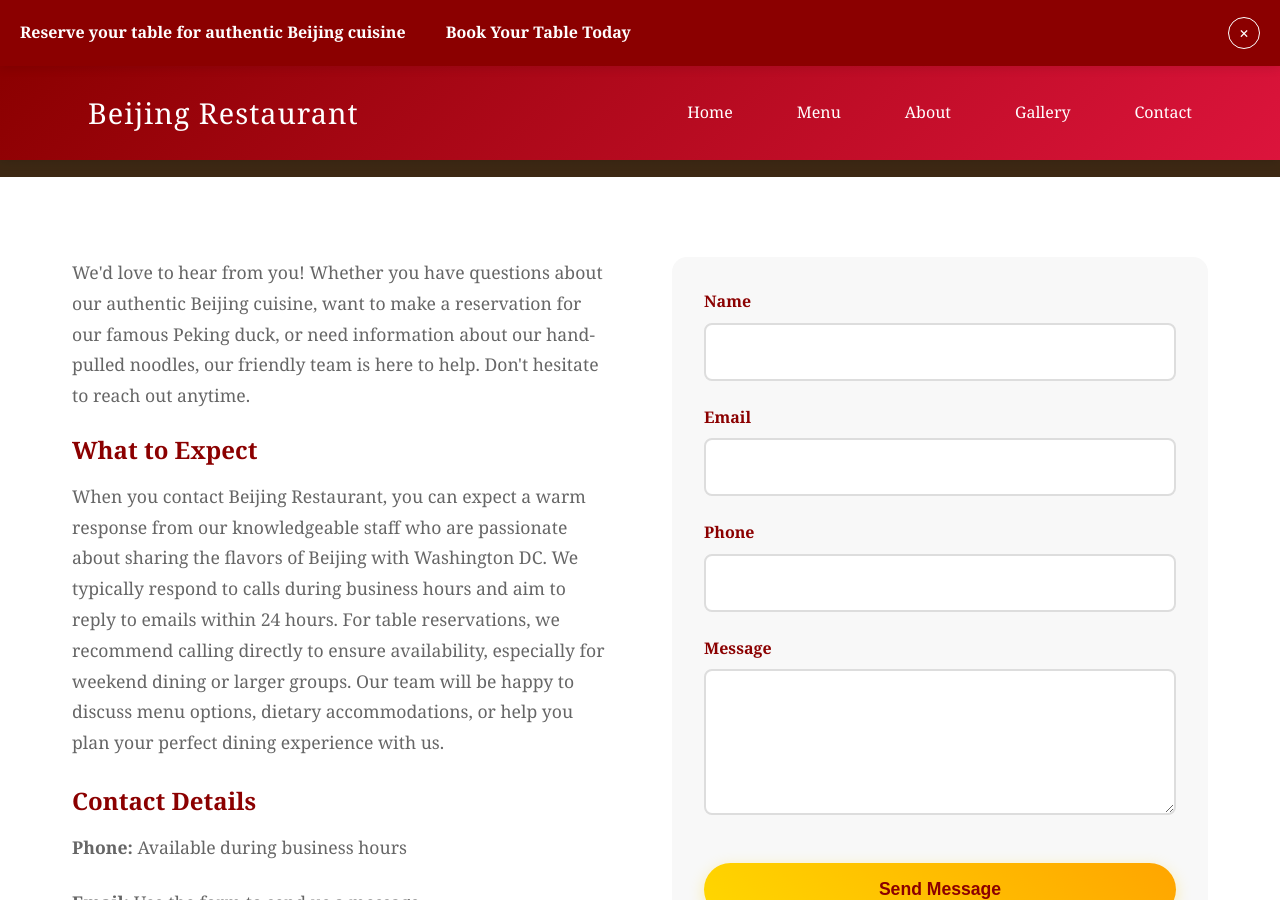
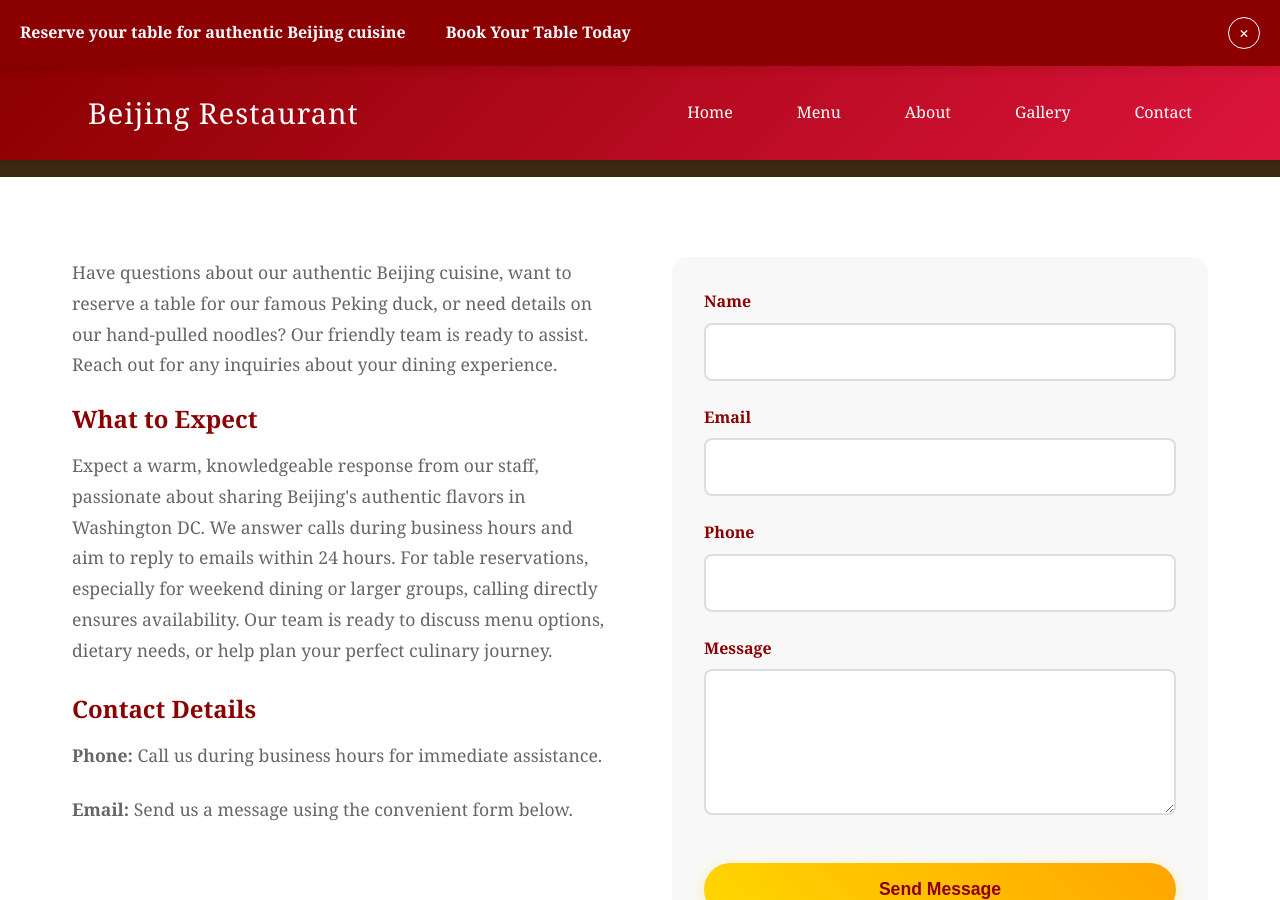
Before and after one commit to prjctlphbt/prjctlphbt.github.io, a Jekyll site: the page contact.html, which Jekyll copies as it is, in a window 1280 px wide and 900 px high, scrolled down 403 px. Built offline with Jekyll 4.4.1, drawn with Linux system fonts in a browser that asks for light colours; some of the changed text lies outside the part shown.

Commit message:
Refresh and update content: contact.html

```diff
--- a/contact.html
+++ b/contact.html
@@ -5,7 +5,7 @@
 <meta charset="utf-8"/>
 <meta content="width=device-width, initial-scale=1.0" name="viewport"/>
 <title>Contact Us - Beijing Restaurant - Authentic Chinese Cuisine in Washington DC</title>
-<meta content="Contact Beijing Restaurant today to make reservations, ask questions, or provide feedback. Reach out to our team for exceptional dining experiences." name="description"/>
+<meta content="Connect with Beijing Restaurant in Washington DC for reservations, inquiries, or feedback. Experience authentic Chinese cuisine, including Peking duck and hand-pulled noodles. Your exceptional dining journey starts here." name="description"/>
 <style>
  * {
  margin: 0;
@@ -489,15 +489,16 @@
 <section class="hero page-hero contact-hero">
 <div class="container">
 <h1>Contact Us</h1>
-<p class="hero-subtitle">We'd love to hear from you</p>
+<p class="hero-subtitle">Your direct line to authentic Beijing cuisine in Washington DC.</p>
 </div>
 </section>
 <section class="contact-content">
 <div class="container">
 <div class="contact-grid">
 <div class="contact-info orbitr-generated-content">
-<div class="contact-intro"><p>We'd love to hear from you! Whether you have questions about our authentic Beijing cuisine, want to make a reservation for our famous Peking duck, or need information about our hand-pulled noodles, our friendly team is here to help. Don't hesitate to reach out anytime.</p></div>
-<h3>What to Expect</h3><p>When you contact Beijing Restaurant, you can expect a warm response from our knowledgeable staff who are passionate about sharing the flavors of Beijing with Washington DC. We typically respond to calls during business hours and aim to reply to emails within 24 hours. For table reservations, we recommend calling directly to ensure availability, especially for weekend dining or larger groups. Our team will be happy to discuss menu options, dietary accommodations, or help you plan your perfect dining experience with us.</p><h3>Contact Details</h3><p><strong>Phone:</strong> Available during business hours</p><p><strong>Email:</strong> Use the form to send us a message</p>
+<div class="contact-intro"><p>Have questions about our authentic Beijing cuisine, want to reserve a table for our famous Peking duck, or need details on our hand-pulled noodles? Our friendly team is ready to assist. Reach out for any inquiries about your dining experience.</p></div>
+<h3>What to Expect</h3><p>Expect a warm, knowledgeable response from our staff, passionate about sharing Beijing's authentic flavors in Washington DC. We answer calls during business hours and aim to reply to emails within 24 hours. For table reservations, especially for weekend dining or larger groups, calling directly ensures availability. Our team is ready to discuss menu options, dietary needs, or help plan your perfect culinary journey.</p>
+<h3>Contact Details</h3><p><strong>Phone:</strong> Call us during business hours for immediate assistance.</p><p><strong>Email:</strong> Send us a message using the convenient form below.</p>
 </div>
 <div class="contact-form-wrapper">
 <form action="#" class="contact-form" method="post">
@@ -529,25 +530,8 @@
 <div class="footer-content">
 <div class="footer-section">
 <h3>Beijing Restaurant</h3>
-<p>Experience authentic Beijing cuisine in the heart of Washington DC. Our traditional recipes and warm hospitality create unforgettable dining experiences.</p>
+<p>Experience authentic Beijing cuisine in the heart of Washington DC. Our traditional recipes and warm hospitality create unforgettable dining experiences for every guest.</p>
 </div>
-<div class="footer-section">
-<h3>Quick Links</h3>
-<p><a href="/">Home</a></p>
-<p><a href="/menu">Menu</a></p>
-<p><a href="/about">About</a></p>
-<p><a href="/gallery">Gallery</a></p>
-<p><a href="/contact">Contact</a></p>
-</div>
-<div class="footer-section">
-<h3>Hours</h3>
-<p>Monday - Thursday: 11:30 AM - 9:30 PM</p>
-<p>Friday - Saturday: 11:30 AM - 10:30 PM</p>
-<p>Sunday: 12:00 PM - 9:00 PM</p>
-</div>
-</div>
-<div class="footer-bottom">
-<p>© 2024 Beijing Restaurant. All rights reserved.</p>
 </div>
 </div>
 </footer>
```
